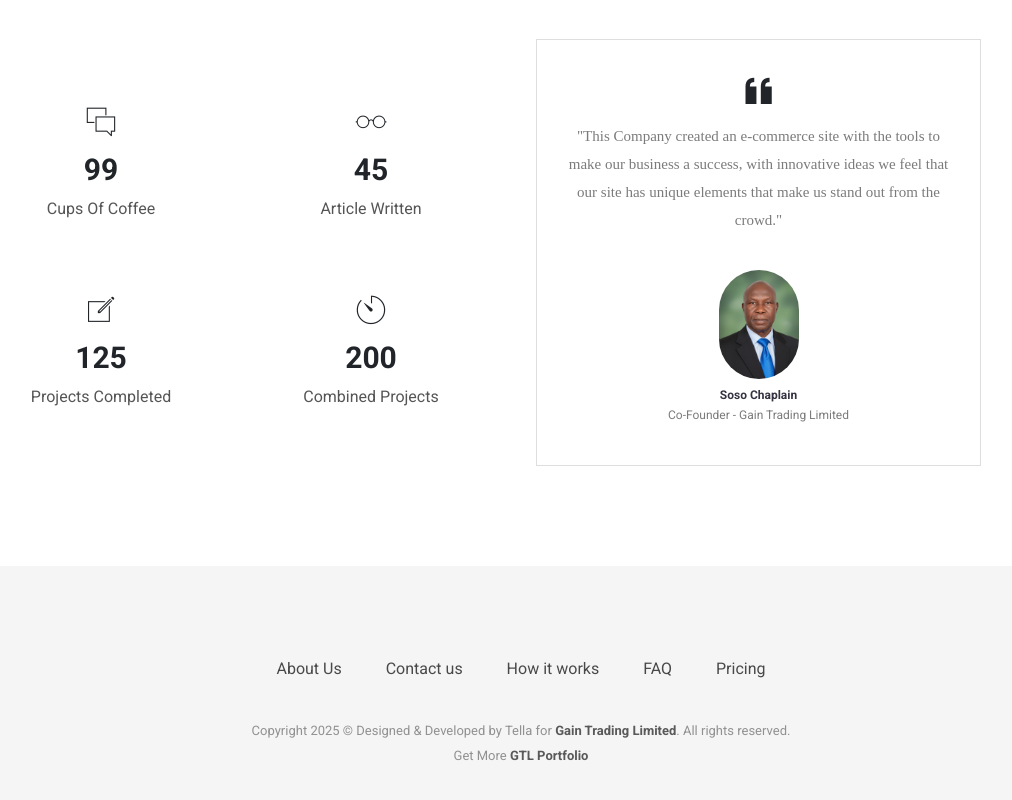
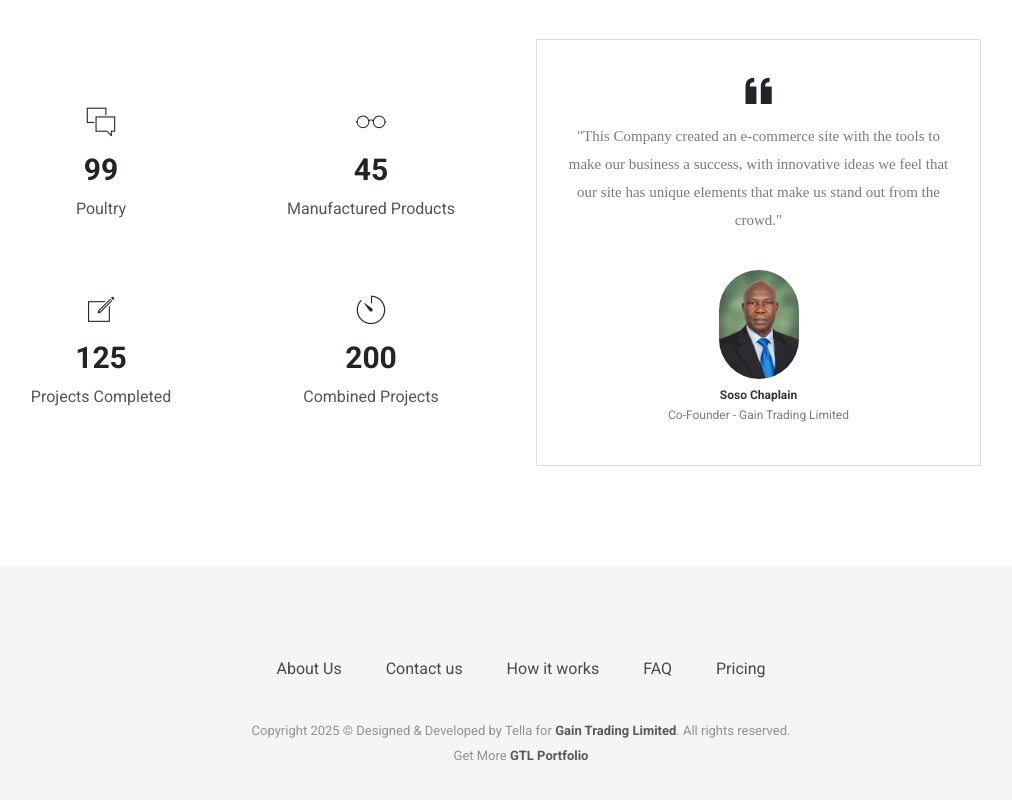
Before and after one commit to teltech-dev/gain-trading-limited, a plain HTML site: page index.html in a window 1280 px wide. Shown: the part 3611-4411 px from the top of the page, without its empty margins (119-1131 px from the left). Drawn offline with Linux system fonts and the light colour scheme; some packages are replaced by stand-ins of ours; files whose address does not match are found by name; a web font is replaced by a local one.

Commit message:
commit all changes

```diff
--- a/index.html
+++ b/index.html
@@ -287,14 +287,14 @@
               <div class="counter-item">
                 <i class="ion-ios-chatboxes-outline"></i>
                 <h4 class="count" data-count="99">0</h4>
-                <span>Cups Of Coffee</span>
+                <span>Poultry</span>
               </div>
             </li>
             <li>
               <div class="counter-item">
                 <i class="ion-ios-glasses-outline"></i>
                 <h4 class="count" data-count="45">0</h4>
-                <span>Article Written</span>
+                <span>Manufactured Products</span>
               </div>
             </li>
             <li>
```
